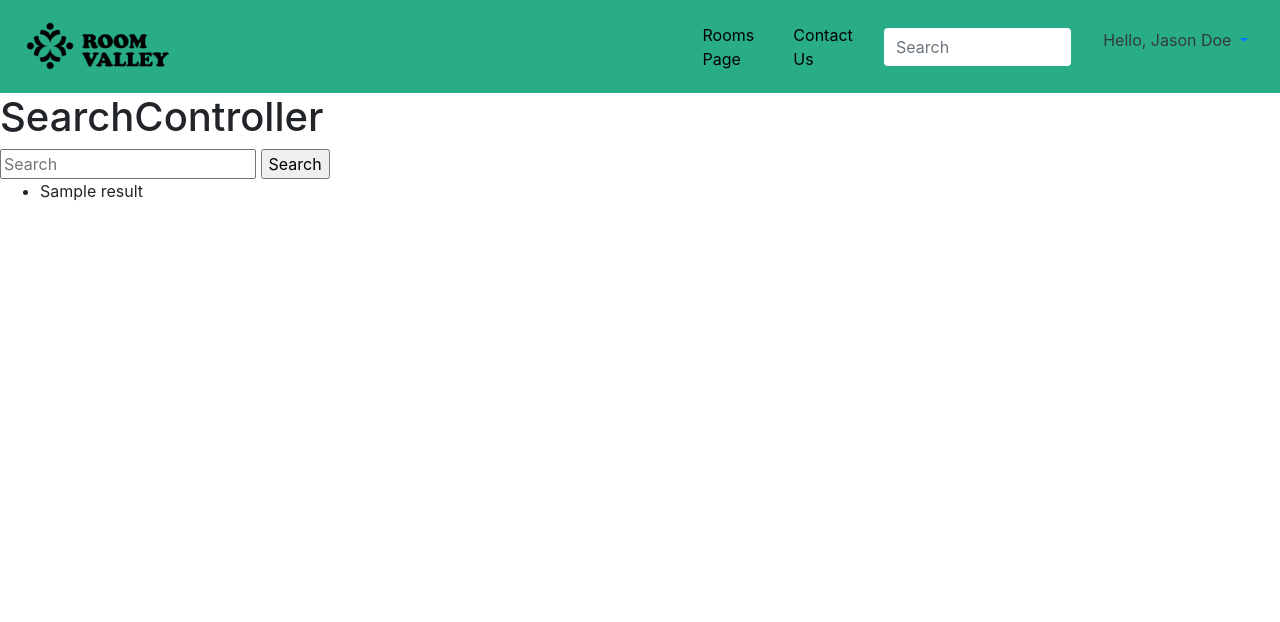
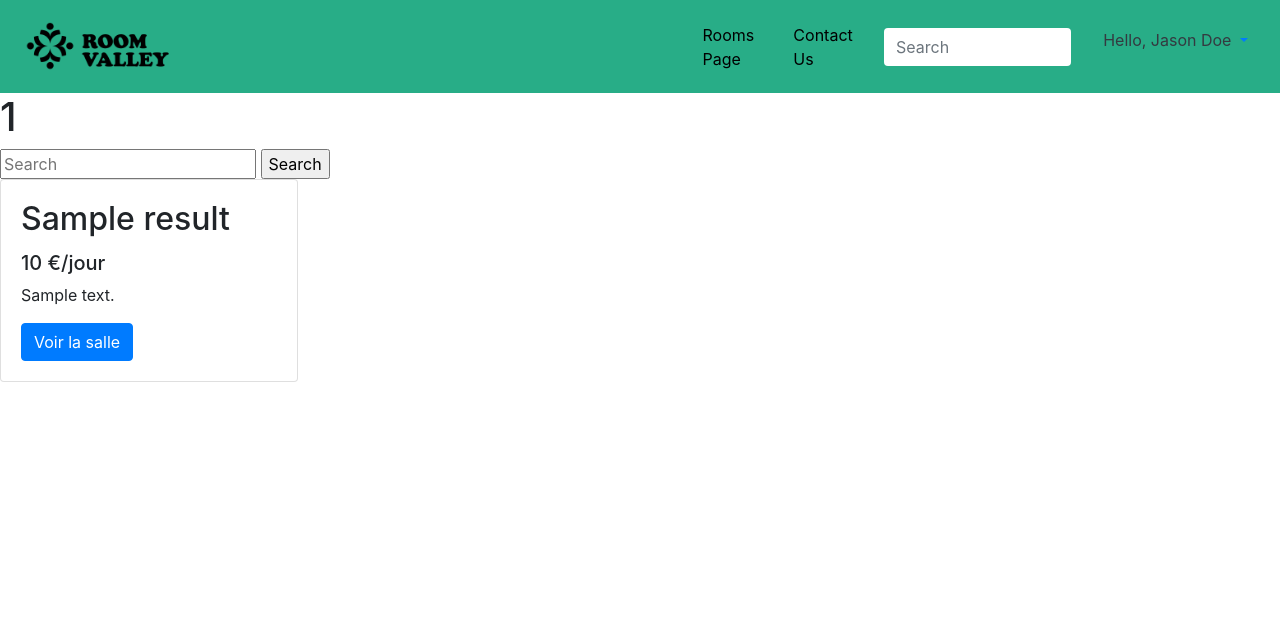
Before and after one commit to daragand/roomvalley, a Symfony app: template templates/search/results.html.twig in a window 1280 px wide. Shown: the top 622 px of the page. Run offline with Twig, Linux system fonts and the light colour scheme; the template is opened without the code that fills it: most values are stand-ins (such as "Sample title", 1, 10 or a date in 2020); some libraries are stand-ins or nearby versions.

Commit message:
⚡️ les cards sont présentes

```diff
--- a/src/Controller/SearchController.php
+++ b/src/Controller/SearchController.php
@@ -39,7 +39,7 @@ class SearchController extends AbstractController
          $req = $request->getCurrentRequest()->query->get('q');
 
         return $this->render('search/results.html.twig', [
-            'controller_name' => 'Résultats de recherche',
+            'name_page' => 'Résultats de recherche',
             'results' => $results,
             'query' => $req,
             'nbResults' => $nbResults,
--- a/src/Entity/Software.php
+++ b/src/Entity/Software.php
@@ -84,4 +84,8 @@ class Software
 
         return $this;
     }
+public function __toString(): string
+    {
+        return $this->name;
+    }
 }
--- a/templates/search/results.html.twig
+++ b/templates/search/results.html.twig
@@ -1,10 +1,11 @@
 {% extends 'base.html.twig' %}
 
-{% block title %}Hello SearchController!{% endblock %}
+{% block title %}Hello SearchController!
+{% endblock %}
 
 {% block body %}
 
-    <h1>SearchController</h1>
+	<h1>{{ name_page }}</h1>
 
 	<form action="{{ path('app_search') }}" method="GET">
 		<input type="text" name="q" id="search" placeholder="Search">
@@ -13,15 +14,40 @@
 
 	{{ dump(query) }}
 	{% if results|length > 0 %}
-    <ul>
+		<article class="row">
+            <div class="col-12">
+                <div class="row">
 			{% for result in results %}
 				{{ dump(result) }}
+
 				{% for room in result %}
+					<div class="col-lg-3 col-md-6">
+                    <!-- Card -->
+					<div
+						class="card h-100 mx-auto">
+						{# pour la page de résultat, récupération de la première image mais sous condition de présence d'image.
+                        Si l'image est absente, on récupère l'image par défaut #}
+						{% if room.imagesRooms[0] %}
 
-            <li>{{ room.name }}</li>
+							<img class="card-img-top img-fluid " src={{ room.imagesRooms[0].path }} alt={{ room.name }}>
+
+						{% else %}
+						{% endif %}
+						<div class="card-body flex-grow-1">
+							<h2 class="card-title ">{{ room.name }}</h2>
+                            <h5 class="display-6 ">{{ room.price }} €/jour</h5>
+                            {# La description est réduite en affichage #}
+							<p class="card-text">{{ room.description|slice(0,100) }}</p>
+							<a href="#" class="btn btn-primary">Voir la salle {#{{ path('app_room', {id: room.id}) }}#}</a>
+						</div>
+						</div>
+					</div>
+
 					{% endfor %}
 				{% endfor %}
-    </ul>
+                    </div>
+                </div>
+		</article>
 		{% endif %}
 
 	{% endblock %}
```
Lines whose indentation alone changed are shown as unchanged.
